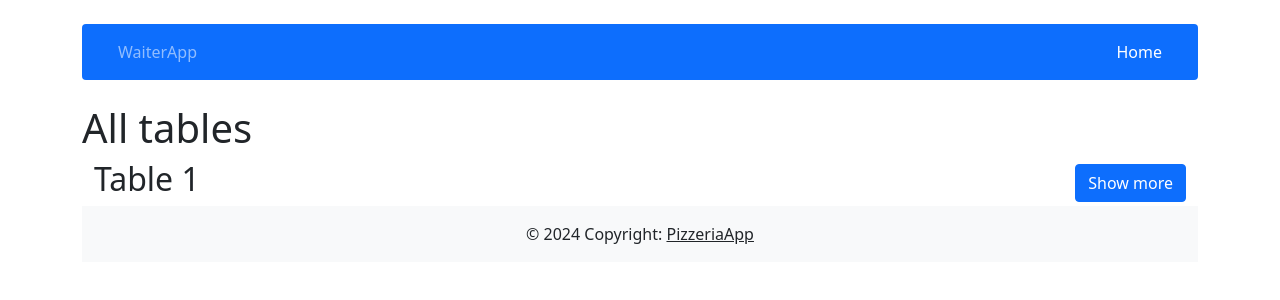
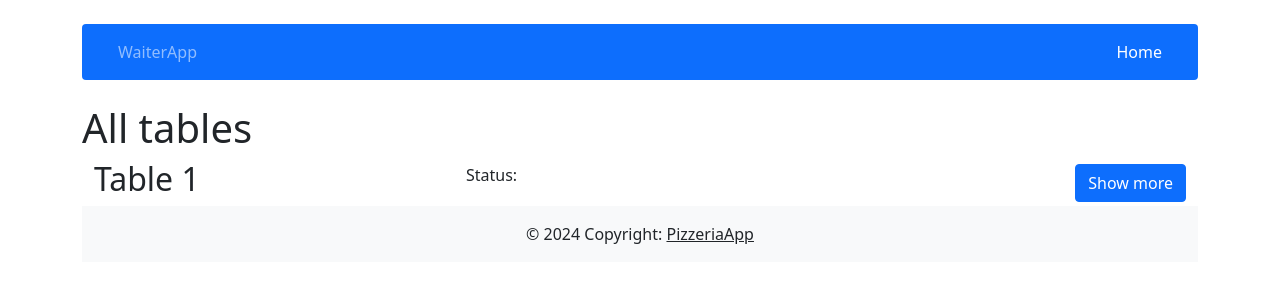
Before and after one commit to BasKo098/waiter-app, a React (Create React App) app: page / in a window 1280 px wide. Shown: the top 300 px of the page. Built offline with nearby package versions, Linux system fonts and the light colour scheme.

Commit message:
Add link to button

```diff
--- a/src/components/pages/Home/AllTables/AllTables.js
+++ b/src/components/pages/Home/AllTables/AllTables.js
@@ -2,9 +2,17 @@
 import { Container } from 'react-bootstrap';
 import Button from 'react-bootstrap/Button';
 import { Row, Col } from "react-bootstrap";
+import { NavLink } from 'react-router-dom';
+//import { useSelector } from 'react-redux';
+
+
 
 
 const AllTables = () => {
+
+    //const table = useSelector (state=> getTablebyId(state));
+    //const tables = useSelector (state= getAllTables(state));
+
     return(
         <div>
             <h1>All tables</h1>
@@ -13,8 +21,13 @@
                     <Col>
                         <h2>Table 1</h2>
                     </Col>
+                    <Col>
+                    <p>Status:</p>
+                    </Col>
                     <Col className="text-end">
-                        <Button variant="primary">Show more</Button>
+                        <NavLink to="/waiter">
+                            <Button variant="primary">Show more</Button>
+                        </NavLink>
                     </Col>
                 </Row>
             </Container>
```
Also changed, not shown: 1 other file (tests, documents, lock files or other folders).
